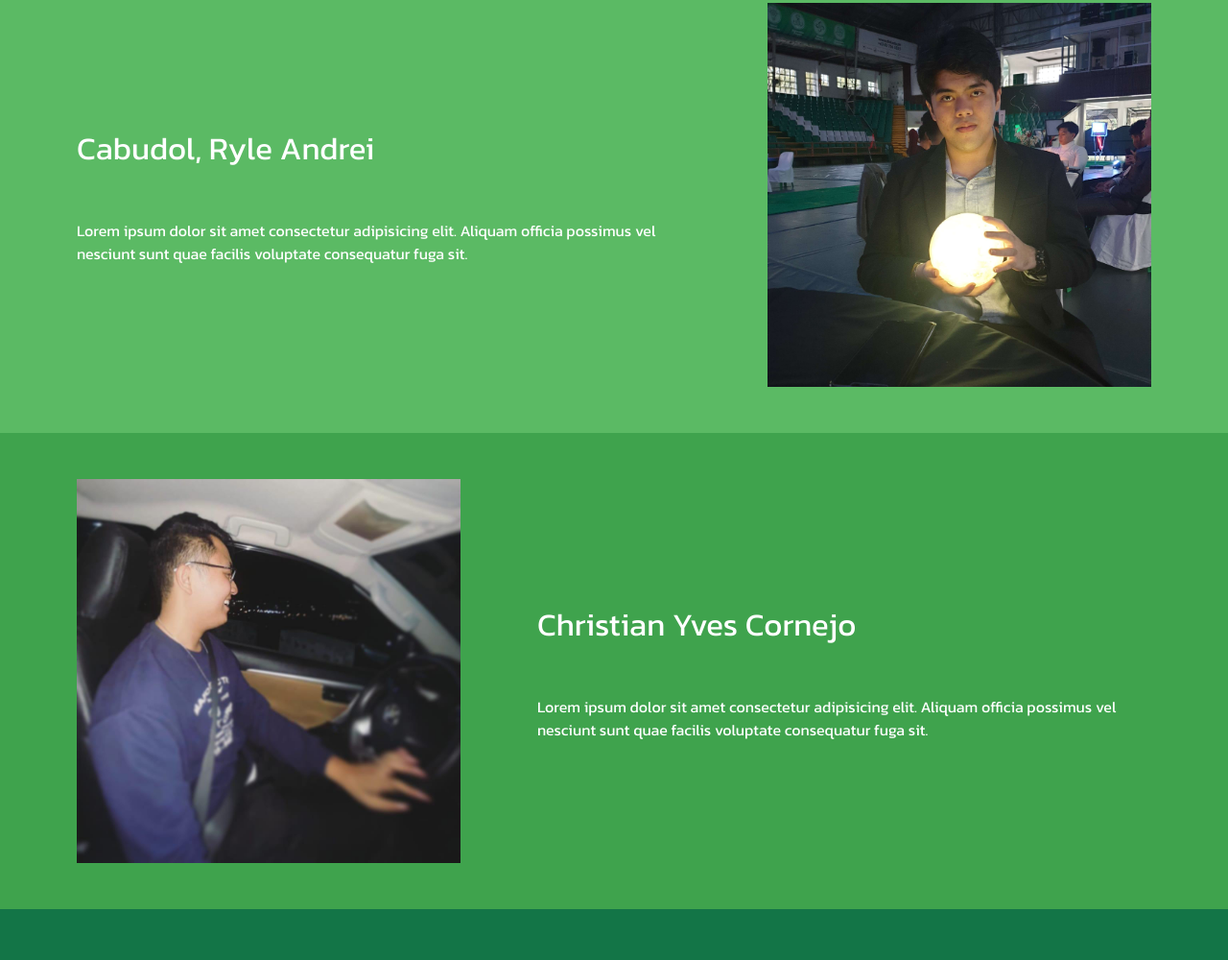
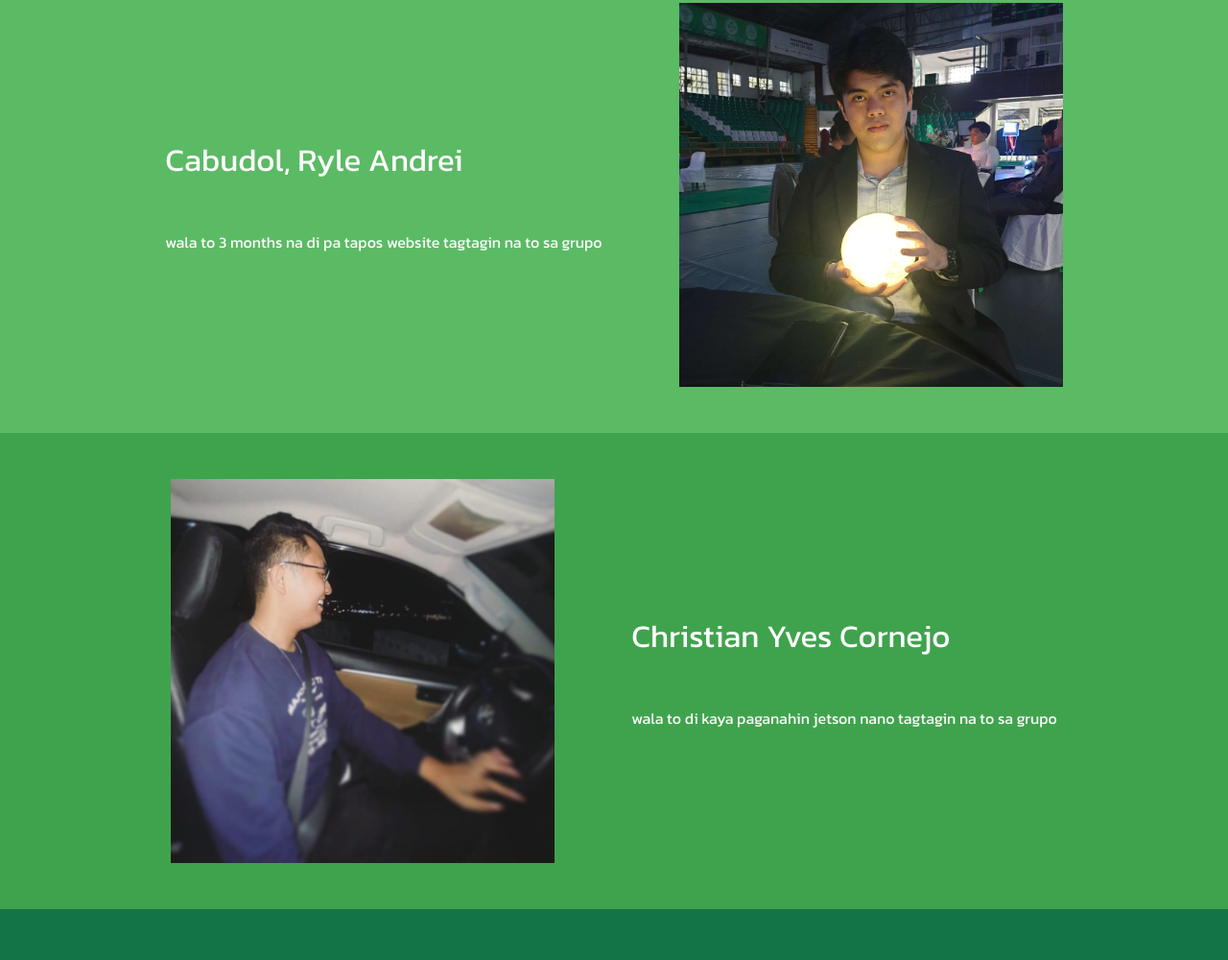
Before and after one commit to Doki-Doki-Doki/Thesis-Website, a website: page dist/about.html in a window 1280 px wide. Shown: the part 2105-3105 px from the top of the page at 96% size. Drawn offline with Linux system fonts and the light colour scheme.

Commit message:
descriptions yet to be finished

```diff
--- a/dist/about.html
+++ b/dist/about.html
@@ -67,14 +67,14 @@
                         <img src="/img/RYLE.jpg" alt="">
                         <div class="abt-members__items__text">
                             <h2>Cabudol, Ryle Andrei</h2>
-                            <p>Lorem ipsum dolor sit amet consectetur adipisicing elit. Aliquam officia possimus vel nesciunt sunt quae facilis voluptate consequatur fuga sit.</p>
+                            <p>wala to 3 months na di pa tapos website tagtagin na to sa grupo</p>
                         </div>
                     </div>
                     <div class="abt-members__items">
                         <img src="/img/YVES.jpg" alt="">
                         <div class="abt-members__items__text">
                             <h2>Christian Yves Cornejo</h2>
-                            <p>Lorem ipsum dolor sit amet consectetur adipisicing elit. Aliquam officia possimus vel nesciunt sunt quae facilis voluptate consequatur fuga sit.</p>
+                            <p>wala to di kaya paganahin jetson nano tagtagin na to sa grupo</p>
                         </div>
                     </div>
             </div>
```
